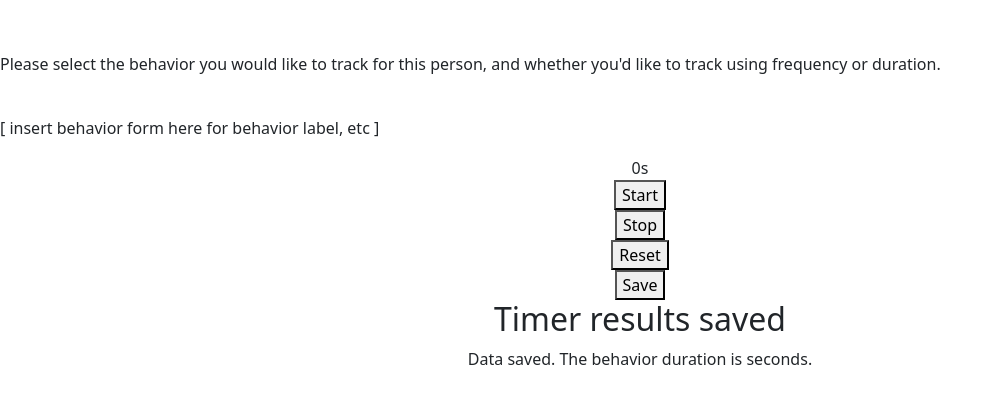
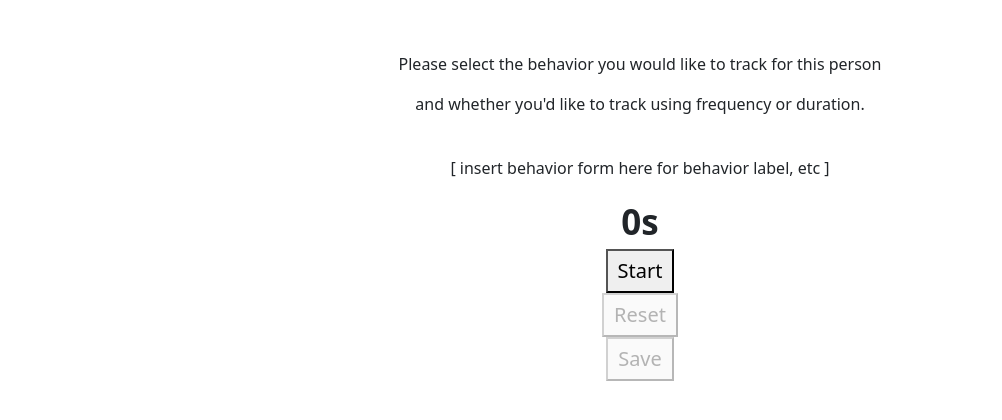
Before and after one commit to LadyLiu/behavior_tracker, a Flask app: template app/templates/person/behavior.html in a window 1280 px wide. Shown: the part 118-538 px from the top of the page, without its empty margins (0-1002 px from the left). Run offline with Flask 2, Linux system fonts and the light colour scheme; the template is opened without the code that fills it, so the values that code supplies are empty; a user stored in the database is signed in; parts of the project's set-up code (start-up, migrations or seed data) failed here and were passed over.

Commit message:
timer button deactivate logic done

```diff
--- a/app/app.py
+++ b/app/app.py
@@ -98,6 +98,10 @@ def behavior():
     """
     return render_template('/person/behavior.html')
 
+@app.route("/behavior2", methods=['GET', 'POST'])
+def behavior2():
+    return render_template('/person/behavior2.html')
+
 @app.route("/behavior_timer", methods=['GET', 'POST'])
 def behavior_timer():
     if request.method == "POST":
--- a/app/static/css/styles.css
+++ b/app/static/css/styles.css
@@ -14,3 +14,16 @@
 .header_logo {
     font-size: 2rem;
 }
+
+button{
+    font-size: 20px;
+    padding: 5px 10px;
+}
+#time {
+    font-size: 35px;
+    font-weight: bold;
+}
+
+#results {
+    display: none;
+}
--- a/app/templates/person/behavior.html
+++ b/app/templates/person/behavior.html
@@ -2,79 +2,85 @@
 {% set active_page = 'Behavior' %}
 {% block title %} Behavior Selection {% endblock %}
 {% block content %}
+<div class="header">
+    <h1 class="header_logo text-center">Log behaviors</h1>
+</div><br>
+<div class="u-center-text">
+    <p>Please select the behavior you would like to track for this person</p>
+    <p>and whether you'd like to track using frequency or duration.</p><br>
+    <p>[ insert behavior form here for behavior label, etc ]</p>
+    <span class="timer" id="time">0s</span>
+    <div class="form_button-container">
+        <button id="start">Start</button>
+    </div>
+    <div class="form_button-container">
+        <button id="reset">Reset</button>
+    </div>
+    <div class="form_button-container">
+        <button id="save">Save</button>
+    </div>
+    <div id="results">
+        <h2>Timer results saved</h2>
+        <p>The MAX behavior duration is <span id="timer_results"></span> seconds.</p>
+    </div>
+</div>
 
 {% block javascript %}
-<script src="https://ajax.googleapis.com/ajax/libs/jquery/3.5.1/jquery.min.js">
-</script>
+<script src="https://ajax.googleapis.com/ajax/libs/jquery/3.5.1/jquery.min.js"></script>
 <script type="text/javascript">
+    const startButton = document.querySelector("#start");
+    const resetButton = document.querySelector("#reset");
+    const saveButton = document.querySelector("#save");
+    resetButton.disabled = true;
+    saveButton.disabled = true;
     let check = null;
     let count = 0;
 
     function start() {
         if (check == null) {
+            resetButton.disabled = false;
+            saveButton.disabled = false;
+            document.getElementById("start").innerHTML = "Stop";
             check = setInterval(function () {
                 count++;
                 document.getElementById("time").innerHTML = count + "s";
-                document.getElementById("start").innerHTML = "";
             }, 1000);
-        }
-    }
-
-    function stop(reset = false) {
-        clearInterval(check);
-        check = null;
-        if (reset) {
-            count = 0;
-            document.getElementById('time').innerHTML = "0s";
-            document.getElementById('start').innerHTML = "Start";
         } else {
+            clearInterval(check);
+            check = null;
             document.getElementById("start").innerHTML = "Resume";
         }
     }
 
+    function reset() {
+        count = 0;
+        clearInterval(check);
+        check = null;
+        document.getElementById('time').innerHTML = "0s";
+        document.getElementById('start').innerHTML = "Start";
+        resetButton.disabled = true;
+        saveButton.disabled = true;
+    }
+
     function save() {
-        const server_data = [{"timer": count}];
+        const server_data = [{ "timer": count }];
         $.ajax({
-            type:"POST",
+            type: "POST",
             url: "/behavior_timer",
             data: JSON.stringify(server_data),
             contentType: "application/json",
             dataType: 'json',
-            success: function(result) {
-                b = result.time;
-                document.getElementById("timer_results").innerHTML = result.time;
+            success: function (result) {
+                document.getElementById("timer_results").innerHTML = result.time + ' ';
             }
         });
+        document.getElementById('results').style.display = 'block';
     }
+
+    startButton.addEventListener('click', start);
+    resetButton.addEventListener('click', reset);
+    saveButton.addEventListener('click', save);
 </script>
 {% endblock %}
-<div class="header">
-    <h1 class="header_logo text-center">Log behaviors</h1>
-</div><br>
 
-<p>Please select the behavior you would like to track for this person, and whether you'd like to track using
-    frequency or duration.</p><br>
-
-<p>[ insert behavior form here for behavior label, etc ]</p>
-<div class="u-center-text">
-
-    <span class="timer" id="time">0s</span>
-    <div class="form_button-container">
-        <button id="start" class="button" type="submit" onclick="start();">Start</button>
-    </div>
-    <div class="form_button-container">
-        <button id="stop" class="button" type="submit" onclick="stop();">Stop</button>
-    </div>
-
-    <div class="form_button-container">
-        <button id="reset" class="button" type="submit" onclick="stop(reset=true);">Reset</button>
-    </div>
-    <div class="form_button-container">
-        <button id="save" class="button" type="submit" onclick="save();">Save</button>
-    </div>
-    <div id="">
-        <h2>Timer results saved</h2>
-        <p>Data saved. The behavior duration is <span id="timer_results"></span> seconds.   </p>
-      </div>
-</div>
 {% endblock %}
```
Also changed, not shown: app/db/app.db.
